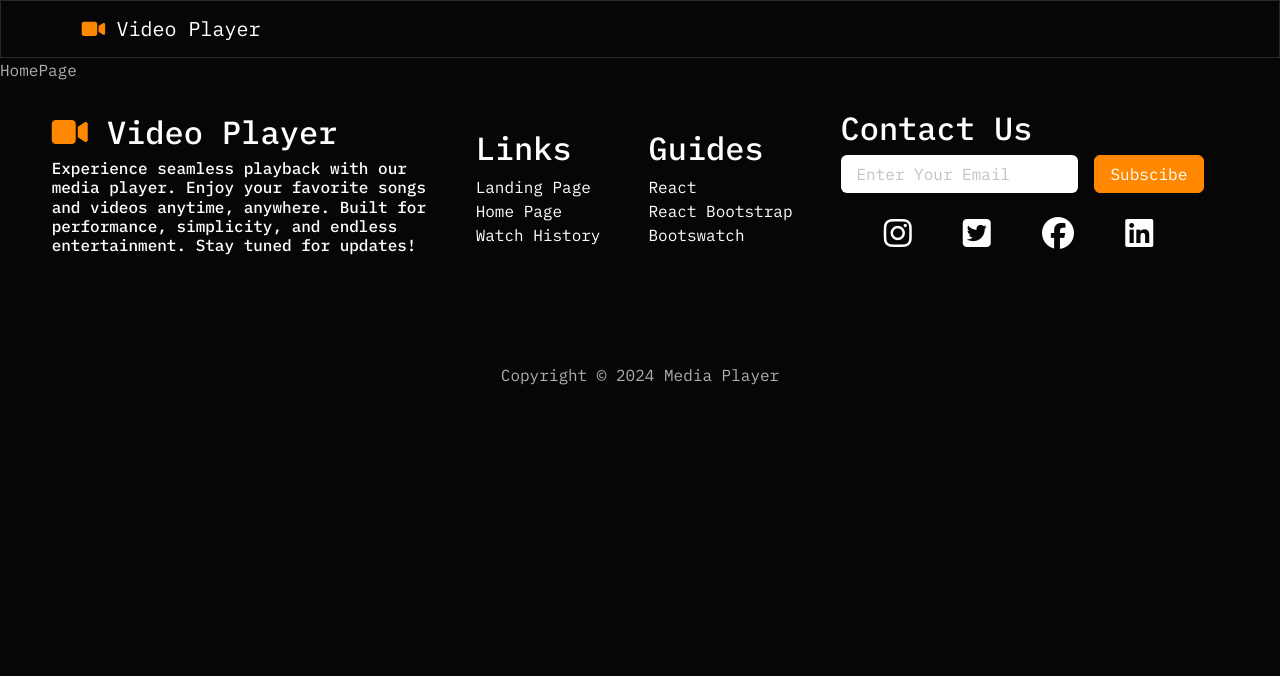
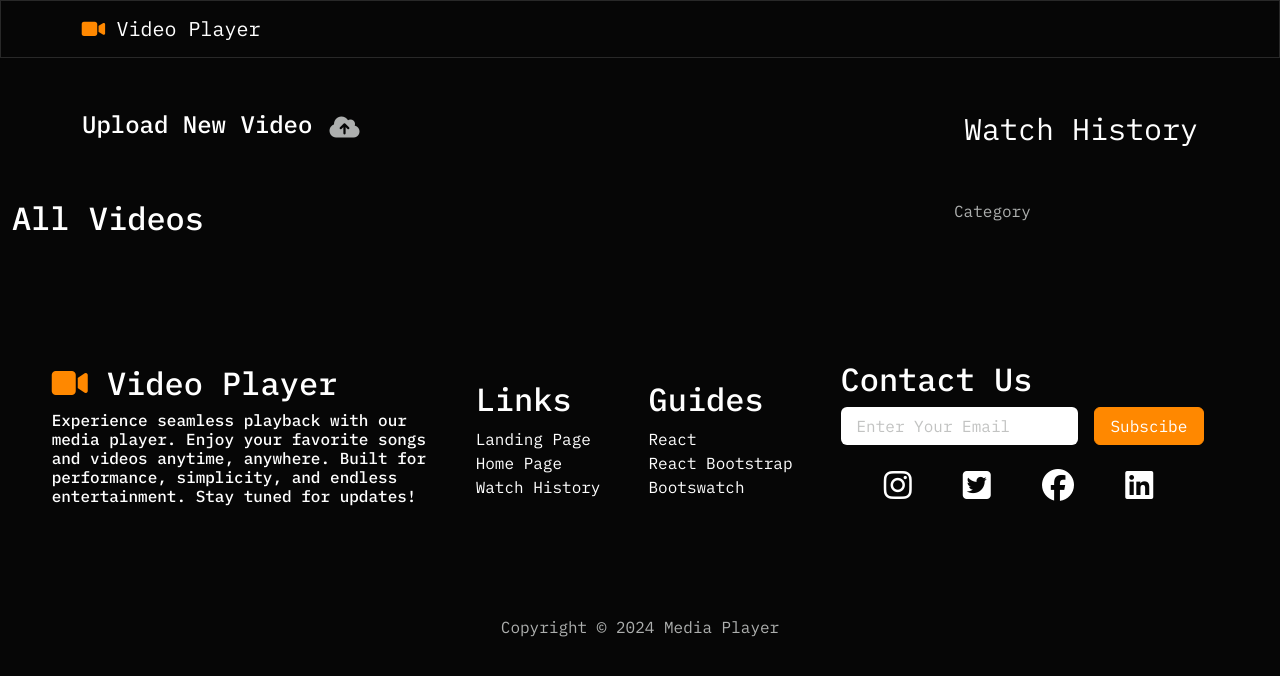
Before and after one commit to Muhammed-Anees-P/Media-Player, a React (Create React App) app: page /home in a window 1280 px wide. Shown: the top 676 px of the page. Built offline with nearby package versions, Linux system fonts and the light colour scheme.

Commit message:
add.jsx file added

```diff
--- /dev/null
+++ b/src/components/Add.jsx
@@ -0,0 +1,12 @@
+import React from 'react'
+
+function Add() {
+  return (
+    <div className='d-flex align-items-center'>
+<h5>Upload New Video</h5>
+<button className='btn'><i class="fa-solid fa-cloud-arrow-up fs-5"></i> </button>
+    </div>
+  )
+}
+
+export default Add
--- /dev/null
+++ b/src/components/Category.jsx
@@ -0,0 +1,9 @@
+import React from 'react'
+
+function Category() {
+  return (
+    <div>Category</div>
+  )
+}
+
+export default Category
--- a/src/pages/HomePage.jsx
+++ b/src/pages/HomePage.jsx
@@ -1,8 +1,26 @@
 import React from 'react'
+import Add from '../components/Add'
+import { Link } from 'react-router-dom'
+import Category from '../components/Category'
 
 function HomePage() {
   return (
-    <div>HomePage</div>
+    <>
+    <div className='container mt-5 mb-5 d-flex justify-content-between align-items-center'>
+     <div className="add-videos">
+     <Add/>
+     </div>
+     <Link to={'/watch-history'} style={{textDecoration:"none", color:"white", fontSize:"30px"}} >Watch History</Link>
+    </div>
+    <div className='container-fluid w-100 mt-5 mb-5 d-flex justify-content-between' >
+ <div className="all-videos col-lg-9">
+  <h4 className='mb-5' >All Videos</h4>
+ </div>
+ <div className="category col-lg-3">
+  <Category/>
+ </div>
+    </div>
+    </>
   )
 }
 
--- a/src/pages/LandingPage.jsx
+++ b/src/pages/LandingPage.jsx
@@ -1,8 +1,10 @@
 import React from "react";
 import { Row, Col } from "react-bootstrap";
 import Card from "react-bootstrap/Card";
+import { useNavigate } from "react-router-dom";
 
 function LandingPage() {
+  const navigateByUrl = useNavigate()
   return (
     <>
       <Row className="d-flex justify-content-evenly align-items-center w-100">
@@ -19,7 +21,7 @@ function LandingPage() {
             fingertips. Explore, play, and immerse yourself in a world of
             endless multimedia enjoyment!
           </p>
-          <button className="btn btn-warning text-white">
+          <button onClick={()=>navigateByUrl('/home')} className="btn btn-warning text-white">
             Get Started{" "}
             <i class="fa-duotone fa-solid fa-right-to-bracket ms-2"></i>
           </button>
```
Also changed, not shown: src/components/VideoCard.jsx (added, +9 -0 lines), src/components/View.jsx (added, +9 -0 lines).
